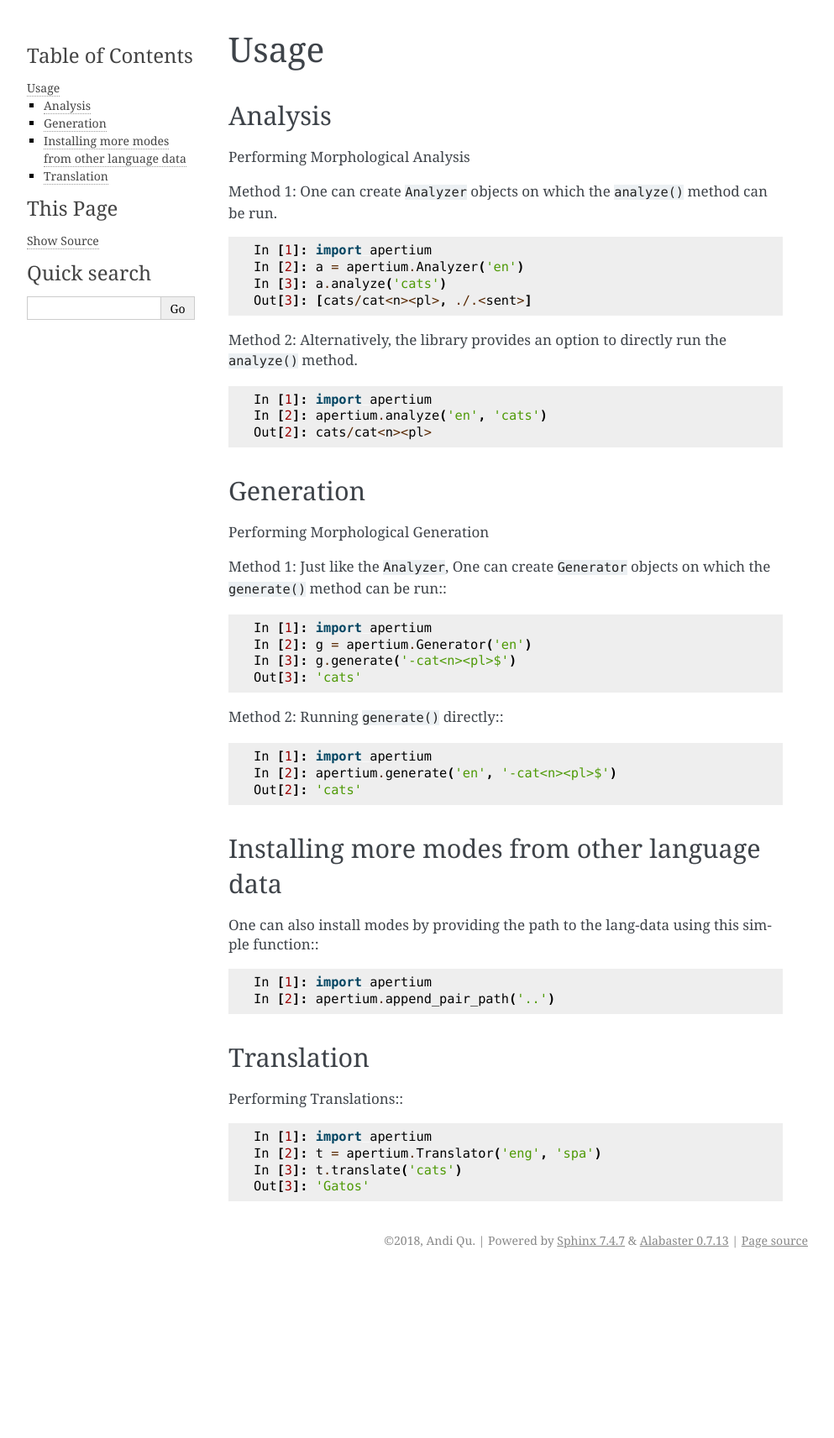
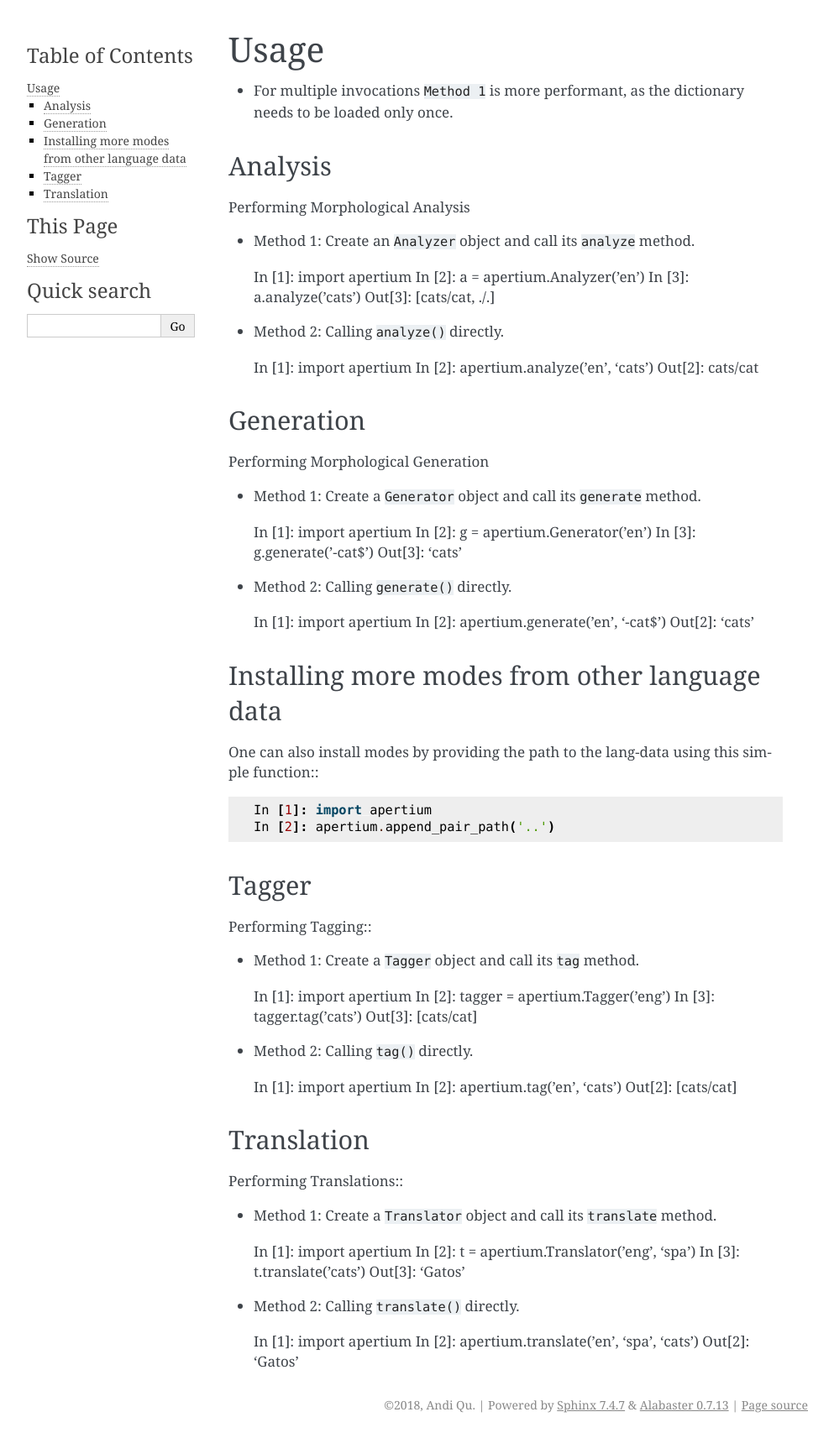
Before and after one commit to apertium/apertium-python, a Sphinx documentation site: the page built from docs/source/usage.md, in a window 1280 px wide. Shown: the whole page at 84% size, without its empty margins (148-1141 px from the left). Built offline with Sphinx 7.4.7, drawn with Linux system fonts in a browser that asks for light colours; before the commit the page ends 1517 px from its top, so only the background shows below that.

Commit message:
updated: ReadTheDocs

```diff
--- a/docs/source/usage.md
+++ b/docs/source/usage.md
@@ -1,12 +1,14 @@
 Usage
 =====
+
+- For multiple invocations `Method 1` is more performant, as the dictionary needs to be loaded only once.
 
 Analysis
 --------
 
 Performing Morphological Analysis
 
-Method 1: One can create `Analyzer` objects on which the `analyze()` method can be run.
+- Method 1: Create an `Analyzer` object and call its `analyze` method.
 
 
     In [1]: import apertium
@@ -15,7 +17,7 @@
     Out[3]: [cats/cat<n><pl>, ./.<sent>]
 
 
-Method 2: Alternatively, the library provides an option to directly run the `analyze()` method.
+- Method 2: Calling `analyze()` directly.
 
 
     In [1]: import apertium
@@ -28,7 +30,7 @@
 
 Performing Morphological Generation
 
-Method 1: Just like the `Analyzer`, One can create `Generator` objects on which the `generate()` method can be run::
+- Method 1:  Create a `Generator` object and call its `generate` method.
 
 
     In [1]: import apertium
@@ -37,7 +39,7 @@
     Out[3]: 'cats'
 
 
-Method 2: Running `generate()` directly::
+- Method 2: Calling `generate()` directly.
 
     In [1]: import apertium
     In [2]: apertium.generate('en', '-cat<n><pl>$')
@@ -51,12 +53,44 @@
     In [1]: import apertium
     In [2]: apertium.append_pair_path('..')
 
+Tagger
+-----------
+
+Performing Tagging::
+
+- Method 1:  Create a `Tagger` object and call its `tag` method.
+
+
+    In [1]: import apertium
+    In [2]: tagger = apertium.Tagger('eng')
+    In [3]: tagger.tag('cats')
+    Out[3]: [cats/cat<n><pl>]
+
+
+- Method 2: Calling `tag()` directly.
+
+
+    In [1]: import apertium
+    In [2]: apertium.tag('en', 'cats')
+    Out[2]: [cats/cat<n><pl>]
+
 Translation
 -----------
 
 Performing Translations::
 
+- Method 1:  Create a `Translator` object and call its `translate` method.
+
+
     In [1]: import apertium
     In [2]: t = apertium.Translator('eng', 'spa')
     In [3]: t.translate('cats')
     Out[3]: 'Gatos'
+
+
+- Method 2: Calling `translate()` directly.
+
+
+    In [1]: import apertium
+    In [2]: apertium.translate('en', 'spa', 'cats')
+    Out[2]: 'Gatos'
```
Also changed, not shown: docs/source/about.md (+3 -3 lines), docs/source/index.md (+10 -1 lines), docs/source/install.md (added, +32 -0 lines).
